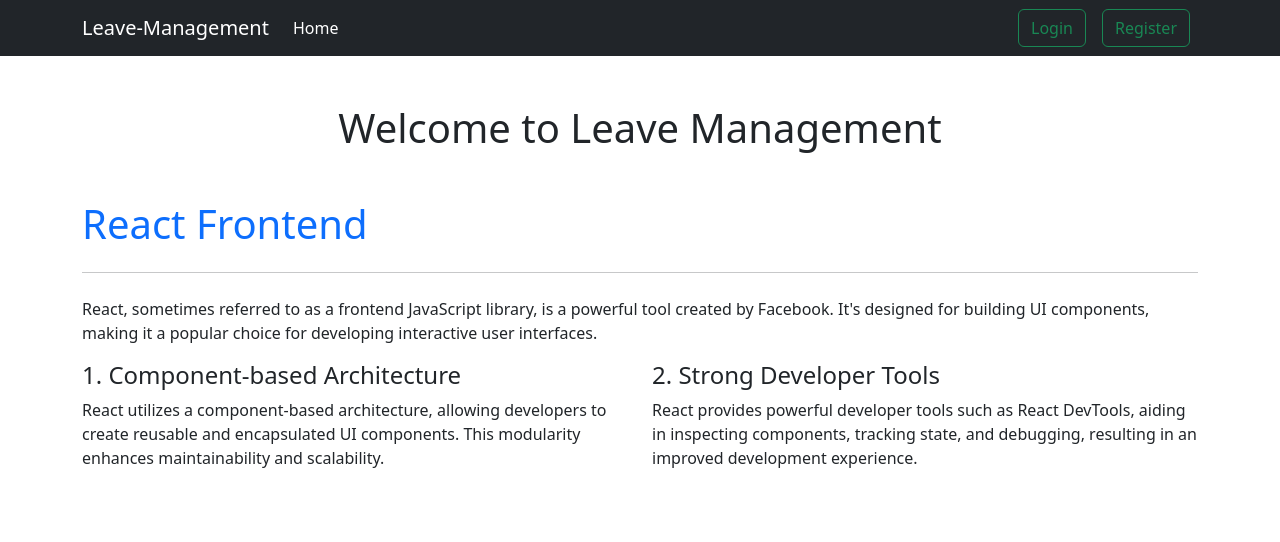
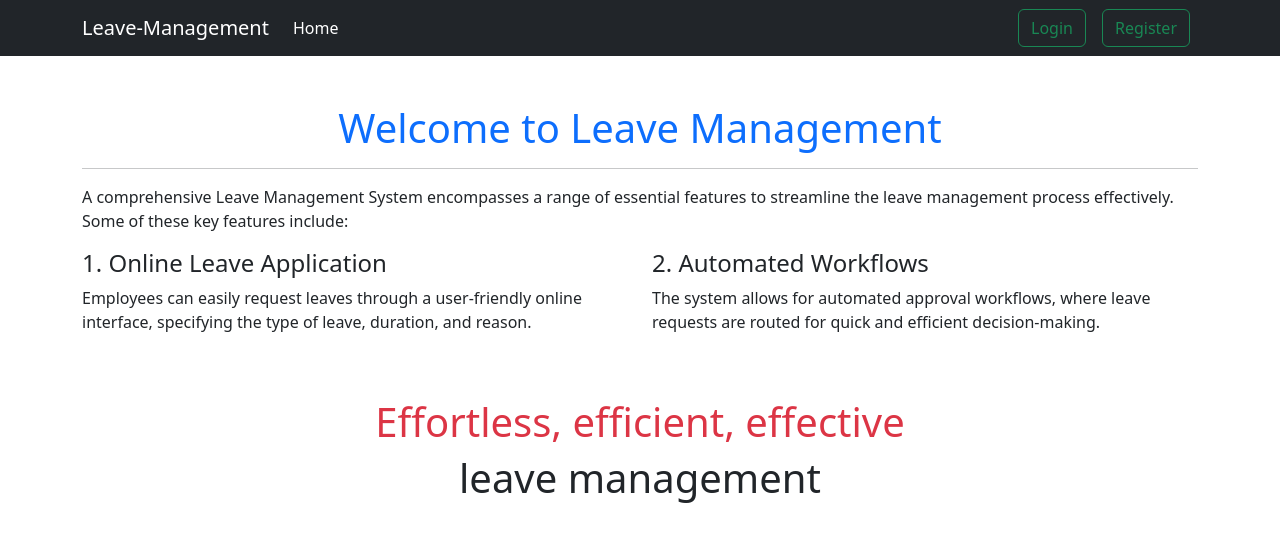
Before and after one commit to tejas-4502/Frontend-Leave-Management, a React (Create React App) app: page /home in a window 1280 px wide. Shown: the top 542 px of the page. Built offline with nearby package versions, Linux system fonts and the light colour scheme.

Commit message:
login with username

```diff
--- a/src/components/common/home.js
+++ b/src/components/common/home.js
@@ -5,30 +5,32 @@
     return (
         <>
             <Navbar />
-            <div className="text-center mt-5">
-                <h1>Welcome to Leave Management</h1>
-            </div>
             <div className="container mt-5">
-                <h1 className="text-primary">React Frontend</h1>
-                <hr className="my-4" />
+                <div className="text-center mt-5">
+                    <h1 className="text-primary">Welcome to Leave Management</h1>
+                    <hr />
+                </div>
                 <div className="text-justify">
                     <p>
-                        React, sometimes referred to as a frontend JavaScript library, is a powerful tool created by Facebook. It's designed for building UI components, making it a popular choice for developing interactive user interfaces.
+                        A comprehensive Leave Management System encompasses a range of essential features to streamline the leave management process effectively. Some of these key features include:
                     </p>
                     <div className="row">
                         <div className="col-md-6">
-                            <h4>1. Component-based Architecture</h4>
+                            <h4>1. Online Leave Application</h4>
                             <p>
-                                React utilizes a component-based architecture, allowing developers to create reusable and encapsulated UI components. This modularity enhances maintainability and scalability.
+                                Employees can easily request leaves through a user-friendly online interface, specifying the type of leave, duration, and reason.
                             </p>
                         </div>
                         <div className="col-md-6">
-                            <h4>2. Strong Developer Tools</h4>
+                            <h4>2. Automated Workflows</h4>
                             <p>
-                                React provides powerful developer tools such as React DevTools, aiding in inspecting components, tracking state, and debugging, resulting in an improved development experience.
+                                The system allows for automated approval workflows, where leave requests are routed for quick and efficient decision-making.
                             </p>
                         </div>
                     </div>
+                </div>
+                <div className="text-center mt-5">
+                    <h1 className='text-danger'>Effortless, efficient, effective</h1><h1>leave management</h1>
                 </div>
             </div>
         </>
@@ -38,30 +40,32 @@
     return (
         <>
             <Navbar user />
-            <div className="text-center mt-5">
-                <h1>Welcome to Leave Management</h1>
-            </div>
             <div className="container mt-5">
-                <h1 className="text-primary">React Frontend</h1>
-                <hr className="my-4" />
+                <div className="text-center mt-5">
+                    <h1 className="text-primary">Welcome to Leave Management</h1>
+                    <hr />
+                </div>
                 <div className="text-justify">
                     <p>
-                        React, sometimes referred to as a frontend JavaScript library, is a powerful tool created by Facebook. It's designed for building UI components, making it a popular choice for developing interactive user interfaces.
+                        A comprehensive Leave Management System encompasses a range of essential features to streamline the leave management process effectively. Some of these key features include:
                     </p>
                     <div className="row">
                         <div className="col-md-6">
-                            <h4>1. Component-based Architecture</h4>
+                            <h4>1. Online Leave Application</h4>
                             <p>
-                                React utilizes a component-based architecture, allowing developers to create reusable and encapsulated UI components. This modularity enhances maintainability and scalability.
+                                Employees can easily request leaves through a user-friendly online interface, specifying the type of leave, duration, and reason.
                             </p>
                         </div>
                         <div className="col-md-6">
-                            <h4>2. Strong Developer Tools</h4>
+                            <h4>2. Automated Workflows</h4>
                             <p>
-                                React provides powerful developer tools such as React DevTools, aiding in inspecting components, tracking state, and debugging, resulting in an improved development experience.
+                                The system allows for automated approval workflows, where leave requests are routed for quick and efficient decision-making.
                             </p>
                         </div>
                     </div>
+                </div>
+                <div className="text-center mt-5">
+                    <h1 className='text-danger'>Effortless, efficient, effective</h1><h1>leave management</h1>
                 </div>
             </div>
         </>
@@ -71,30 +75,32 @@
     return (
         <>
             <Navbar admin />
-            <div className="text-center mt-5">
-                <h1>Welcome to Leave Management</h1>
-            </div>
             <div className="container mt-5">
-                <h1 className="text-primary">React Frontend</h1>
-                <hr className="my-4" />
+                <div className="text-center mt-5">
+                    <h1 className="text-primary">Welcome to Leave Management</h1>
+                    <hr />
+                </div>
                 <div className="text-justify">
                     <p>
-                        React, sometimes referred to as a frontend JavaScript library, is a powerful tool created by Facebook. It's designed for building UI components, making it a popular choice for developing interactive user interfaces.
+                        A comprehensive Leave Management System encompasses a range of essential features to streamline the leave management process effectively. Some of these key features include:
                     </p>
                     <div className="row">
                         <div className="col-md-6">
-                            <h4>1. Component-based Architecture</h4>
+                            <h4>1. Online Leave Application</h4>
                             <p>
-                                React utilizes a component-based architecture, allowing developers to create reusable and encapsulated UI components. This modularity enhances maintainability and scalability.
+                                Employees can easily request leaves through a user-friendly online interface, specifying the type of leave, duration, and reason.
                             </p>
                         </div>
                         <div className="col-md-6">
-                            <h4>2. Strong Developer Tools</h4>
+                            <h4>2. Automated Workflows</h4>
                             <p>
-                                React provides powerful developer tools such as React DevTools, aiding in inspecting components, tracking state, and debugging, resulting in an improved development experience.
+                                The system allows for automated approval workflows, where leave requests are routed for quick and efficient decision-making.
                             </p>
                         </div>
                     </div>
+                </div>
+                <div className="text-center mt-5">
+                    <h1 className='text-danger'>Effortless, efficient, effective</h1><h1>leave management</h1>
                 </div>
             </div>
         </>
--- a/src/components/common/login.js
+++ b/src/components/common/login.js
@@ -40,8 +40,10 @@
                 if (response.data === 'Login successful') {
                     toast.success('Login successful!');
                     setLoginStatus('Login successful!');
+                    // Storing user data as temp session storage
+                    sessionStorage.setItem('loggedInUser', JSON.stringify({ username }));
+                    // navigation after login
                     navigate('/homeuser');
-                    // Further actions upon successful login
                 } else {
                     setLoginStatus('Invalid credentials');
                 }
--- a/src/components/common/navbar.js
+++ b/src/components/common/navbar.js
@@ -28,6 +28,8 @@
     );
 }
 export function Navuser() {
+    const loggedInUser = sessionStorage.getItem('loggedInUser');
+    const username = loggedInUser ? JSON.parse(loggedInUser).username : '';
     return (
         <>
             <nav className="navbar navbar-expand-lg navbar-dark bg-dark">
@@ -50,6 +52,7 @@
                         </ul>
                     </div>
                     <form className="d-flex">
+                        <h5 className='text-success'>{username}</h5>
                         <a className="btn btn-outline-danger mx-2" href="/login">Logout <FontAwesomeIcon icon={faRightFromBracket} /></a>
                     </form>
                 </div>
@@ -86,6 +89,7 @@
                         </ul>
                     </div>
                     <form className="d-flex">
+                        <h5 className='text-success'>admin@gmail.com</h5>
                         <a className="btn btn-outline-danger mx-2" href="/login">Logout <FontAwesomeIcon icon={faRightFromBracket} /></a>
                     </form>
                 </div>
```
